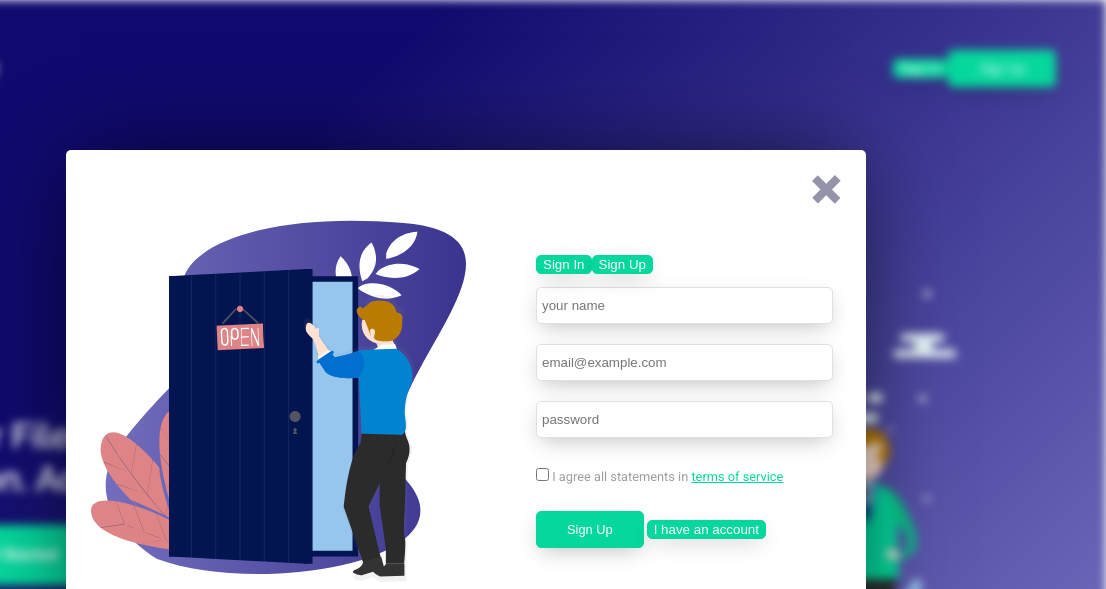
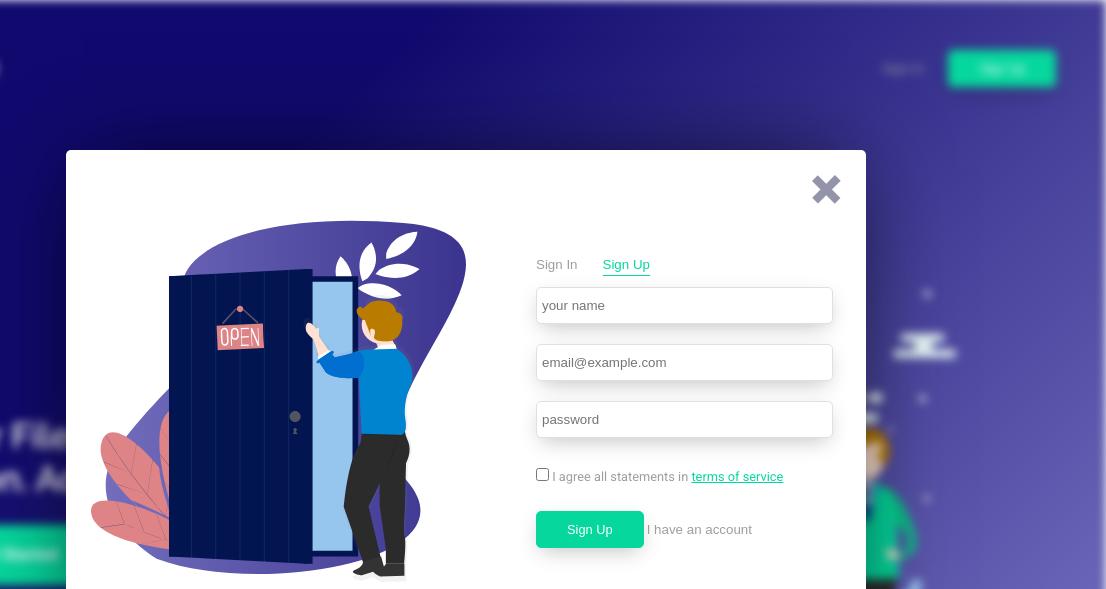
Before and after one commit to MrEyelet/Fylo, a plain HTML site: page index.html in a window 1280 px wide. Both pictures are taken after a click on the button "Sign In". Shown: the top 589 px of the page, 174-1280 px from the left. Drawn offline with Linux system fonts and the light colour scheme.

Commit message:
updating btns class names

```diff
--- a/css/buttons.css
+++ b/css/buttons.css
@@ -31,18 +31,18 @@
 	box-shadow: none;
 	color: #06d79d;
 }
-.btn__signin,
+.btn__link,
 .btn__close {
 	background: transparent;
 	border: none;
 	margin-right: 25px;
-	color: #fff;
+	color: #9e9e9e;
 	-webkit-box-shadow: none;
 	        box-shadow: none;
 	padding: 0;
 	overflow: visible;
 }
-.btn__signin::before {
+.btn__link::before {
 	content:'';
 	position: absolute;
 	left: 0;
@@ -54,10 +54,13 @@
 	-o-transition: .3s;
 	transition: .3s;
 }
-.btn__signin:hover::before {
+.btn__link:hover::before {
 	width: 100%;
 }
-.btn__signin--active::before {
+.btn__link--active {
+	color: #06d79d;
+}
+.btn__link--active::before {
 	width: 100%;
 }
 .btn__close {
```
